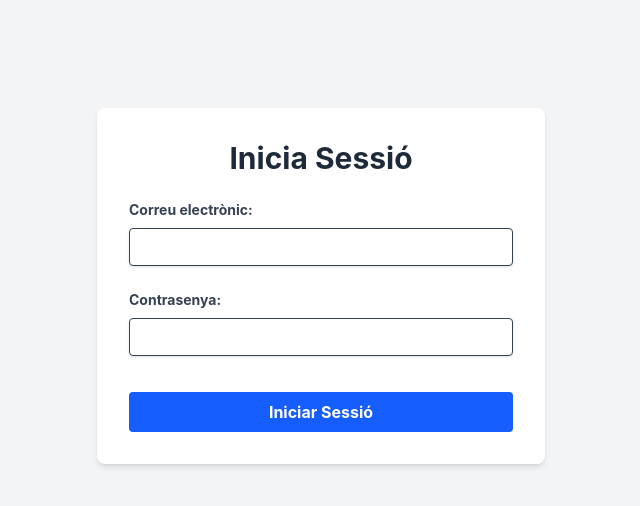
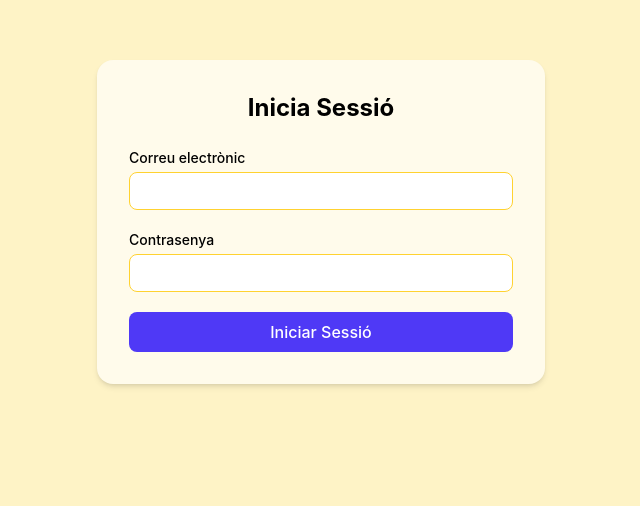
Before and after one commit to isahun/Sprint5_AdvancedAngular, an Angular app: page /login in a window 1280 px wide. Shown: the part 114-620 px from the top of the page, without its empty margins (319-959 px from the left). Built offline with nearby package versions, Linux system fonts and the light colour scheme.

Commit message:
style: align login page with project color palette and dark mode

```diff
--- a/src/app/components/login/login.html
+++ b/src/app/components/login/login.html
@@ -1,12 +1,14 @@
-<main class="flex items-center justify-center min-h-screen bg-gray-100">
-  <section class="bg-white p-8 rounded-lg shadow-md w-full max-w-md">
-    <h1 class="text-3xl font-bold mb-6 text-center text-gray-800">Inicia Sessió</h1>
+<main class="flex items-center justify-center min-h-[calc(100vh-8rem)]">
+  <section class="bg-amber-50 p-8 rounded-2xl shadow-md w-full max-w-md">
+    <h1 class="text-2xl font-bold mb-6 text-center">
+      Inicia Sessió
+    </h1>
 
-    <form [formGroup]="loginForm" (ngSubmit)="onSubmit()" class="space-y-6" novalidate>
+    <form [formGroup]="loginForm" (ngSubmit)="onSubmit()" class="space-y-5" novalidate>
 
       <div>
-        <label for="email" class="block text-gray-700 text-sm font-bold mb-2">
-          Correu electrònic:
+        <label for="email" class="block text-sm font-medium mb-1">
+          Correu electrònic
         </label>
         <input
           type="email"
@@ -15,19 +17,19 @@
           autocomplete="email"
           [attr.aria-invalid]="loginForm.controls['email'].invalid && loginForm.controls['email'].touched"
           aria-describedby="email-error"
-          class="shadow appearance-none border rounded w-full py-2 px-3 text-gray-700 leading-tight focus:outline-none focus:shadow-outline"
-          [class.border-red-500]="loginForm.controls['email'].invalid && loginForm.controls['email'].touched"
+          class="login-input"
+          [class.border-red-400]="loginForm.controls['email'].invalid && loginForm.controls['email'].touched"
         />
         @if (loginForm.controls['email'].invalid && loginForm.controls['email'].touched) {
-          <p id="email-error" class="text-red-500 text-xs italic mt-1">
+          <p id="email-error" class="text-red-500 text-xs mt-1">
             Si us plau, introdueix un correu electrònic vàlid.
           </p>
         }
       </div>
 
       <div>
-        <label for="password" class="block text-gray-700 text-sm font-bold mb-2">
-          Contrasenya:
+        <label for="password" class="block text-sm font-medium mb-1">
+          Contrasenya
         </label>
         <input
           type="password"
@@ -36,18 +38,18 @@
           autocomplete="current-password"
           [attr.aria-invalid]="loginForm.controls['password'].invalid && loginForm.controls['password'].touched"
           aria-describedby="password-error"
-          class="shadow appearance-none border rounded w-full py-2 px-3 text-gray-700 mb-3 leading-tight focus:outline-none focus:shadow-outline"
-          [class.border-red-500]="loginForm.controls['password'].invalid && loginForm.controls['password'].touched"
+          class="login-input"
+          [class.border-red-400]="loginForm.controls['password'].invalid && loginForm.controls['password'].touched"
         />
         @if (loginForm.controls['password'].invalid && loginForm.controls['password'].touched) {
-          <p id="password-error" class="text-red-500 text-xs italic mt-1">
+          <p id="password-error" class="text-red-500 text-xs mt-1">
             La contrasenya és requerida.
           </p>
         }
       </div>
 
       @if (errorMessage()) {
-        <p role="alert" class="text-red-600 text-center font-medium">
+        <p role="alert" class="text-red-500 text-center text-sm font-medium">
           {{ errorMessage() }}
         </p>
       }
@@ -56,8 +58,9 @@
         type="submit"
         [disabled]="loginForm.invalid"
         [attr.aria-disabled]="loginForm.invalid"
-        class="bg-blue-600 hover:bg-blue-700 text-white font-bold py-2 px-4 rounded focus:outline-none focus:shadow-outline w-full transition duration-300"
+        class="w-full bg-indigo-600 hover:bg-indigo-700 text-white font-medium py-2 px-4 rounded-lg transition-colors duration-200 cursor-pointer"
         [class.opacity-50]="loginForm.invalid"
+        [class.cursor-not-allowed]="loginForm.invalid"
       >
         Iniciar Sessió
       </button>
```
